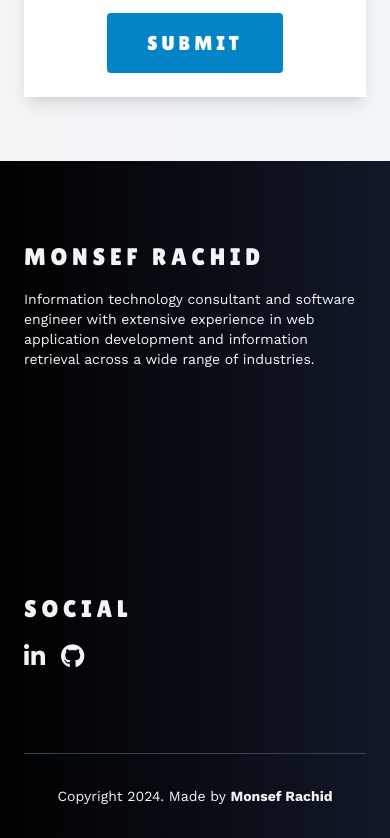
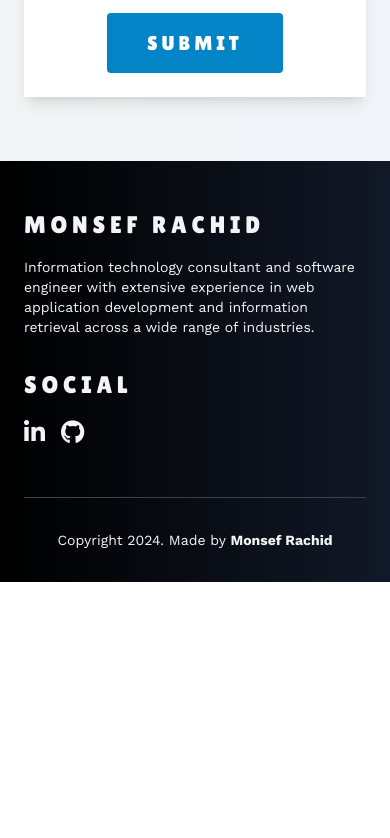
Before and after one commit to sossef/monsefrachid.com, an Astro site: page / in a window 390 px wide. Shown: the part 3994-4832 px from the top of the page. After the commit the page ends 4576 px from the top, so only its background shows below. Built offline with nearby package versions, Linux system fonts and the light colour scheme; Astro itself is replaced by a stand-in of ours; a web font is replaced by a local one.

Commit message:
Adjustments

```diff
--- a/src/pages/index.astro
+++ b/src/pages/index.astro
@@ -260,7 +260,7 @@
 
 			<div class="w-full max-w-7xl mx-auto px-6">
 
-				<div class="grid grid-cols-2 gap-56 py-20 border-b border-gray-700">
+				<div class="grid grid-cols-2 gap-x-56 py-12 lg:py-20 border-b border-gray-700 space-y-8 lg:space-y-0">
 					<div class="col-span-full lg:col-span-1 space-y-4">
 						<div class="text-2xl uppercase">Monsef Rachid</div>
 						<p class="text-sm">Information technology consultant and software engineer with extensive experience in web application development and information retrieval across a wide range of industries.</p>
```
